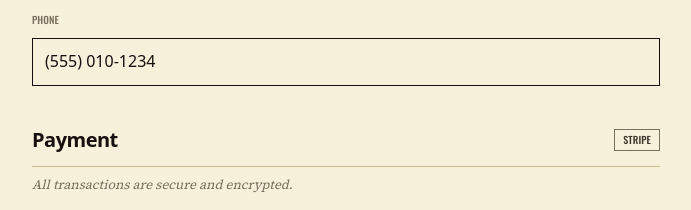
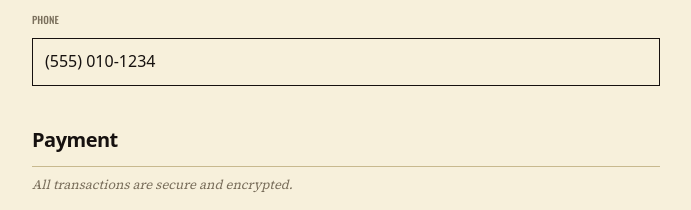
Before and after one commit to da7a90-backup/gmdemo, a Next.js app: page /checkout in a window 1280 px wide. Shown: the part 1060-1270 px from the top of the page, without its empty margins (52-743 px from the left). Built offline with nearby package versions, Linux system fonts and the light colour scheme; a web font is replaced by a local one.

Commit message:
Chore: drop Stripe pill from checkout payment section

```diff
--- a/src/app/checkout/checkout-client.tsx
+++ b/src/app/checkout/checkout-client.tsx
@@ -179,7 +179,7 @@ export function CheckoutClient() {
             <Field label="Phone" defaultValue={MOCK.phone} name="phone" autoComplete="tel" />
           </Section>
 
-          <Section title="Payment" sub="All transactions are secure and encrypted." pill="Stripe">
+          <Section title="Payment" sub="All transactions are secure and encrypted.">
             <div className="border border-ink bg-paper-2 p-4 grid gap-3">
               <Field label="Card number" defaultValue={MOCK.cardNumber} icon={<CreditCard size={14} className="text-ink-3" />} name="card" autoComplete="cc-number" />
               <div className="grid grid-cols-2 gap-3">
```
